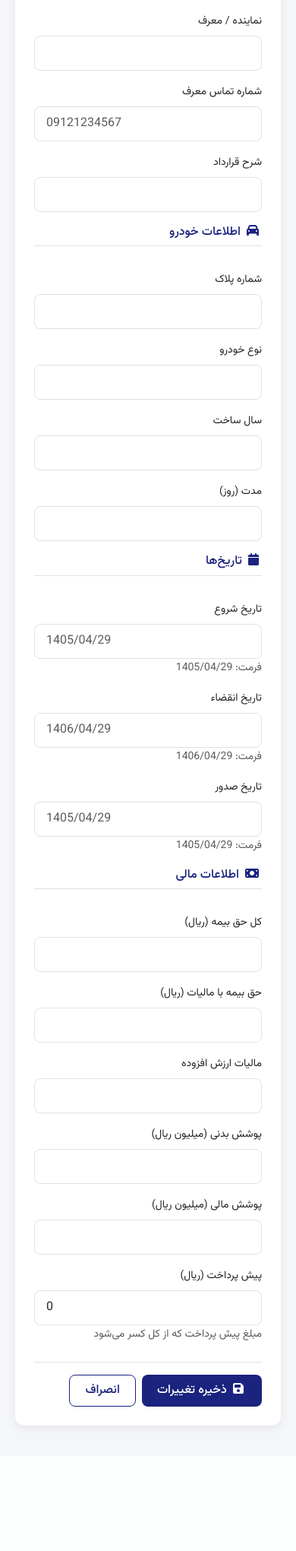
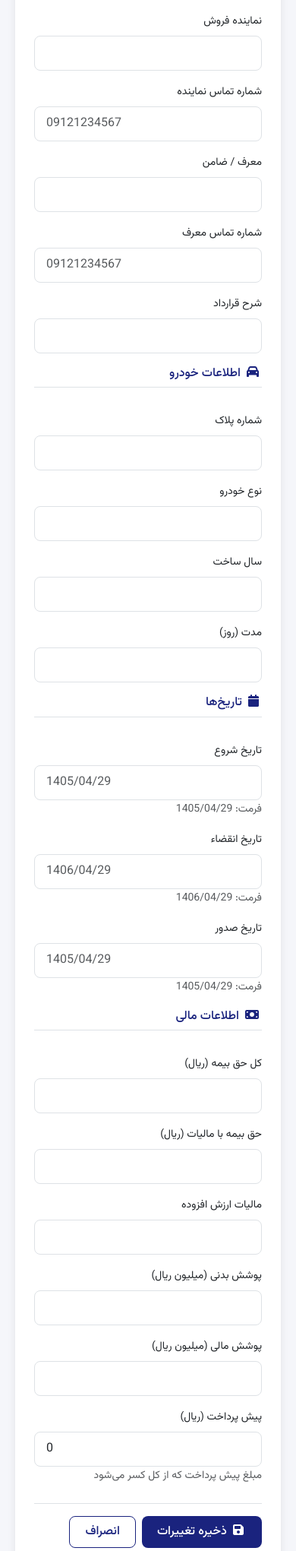
Before and after one commit to persiansun/insurance-accounting, a Django app: template policies/templates/policies/policy_edit.html in a window 390 px wide. Shown: the part 1053-3094 px from the top of the page at 76% size. Before the commit the page ends 2934 px from the top, so only its background shows below. Run offline with Django 5.2, Linux system fonts and the light colour scheme; the template is opened without the code that fills it: values that come from a table or form of the project are taken from there, others are empty.

Commit message:
Add introducer (معرف/ضامن) fields

```diff
--- a/policies/admin.py
+++ b/policies/admin.py
@@ -49,7 +49,8 @@ class InsurancePolicyAdmin(admin.ModelAdmin):
         }),
         ('اطلاعات تکمیلی', {
             'fields': (
-                'agent_name', 'agent_phone', 'archive_number', 'contract_number',
+                'agent_name', 'agent_phone', 'introducer_name', 'introducer_phone',
+                'archive_number', 'contract_number',
                 'raw_data'
             )
         }),
--- a/policies/forms.py
+++ b/policies/forms.py
@@ -181,7 +181,8 @@ class PolicyEditForm(forms.ModelForm):
             'total_premium', 'total_with_tax', 'vat',
             'body_coverage', 'financial_coverage', 'vehicle_value',
             'down_payment',
-            'agent_name', 'agent_phone', 'contract_description', 'status',
+            'agent_name', 'agent_phone', 'introducer_name', 'introducer_phone',
+            'contract_description', 'status',
         ]
         widgets = {
             'insurance_type': forms.Select(attrs={'class': 'form-select'}),
@@ -223,6 +224,10 @@ class PolicyEditForm(forms.ModelForm):
             'agent_phone': forms.TextInput(attrs={
                 'class': 'form-control', 'dir': 'ltr', 'placeholder': '09121234567'
             }),
+            'introducer_name': forms.TextInput(attrs={'class': 'form-control'}),
+            'introducer_phone': forms.TextInput(attrs={
+                'class': 'form-control', 'dir': 'ltr', 'placeholder': '09121234567'
+            }),
             'contract_description': forms.TextInput(attrs={'class': 'form-control'}),
             'status': forms.Select(attrs={'class': 'form-select'}),
         }
@@ -246,8 +251,10 @@ class PolicyEditForm(forms.ModelForm):
             'financial_coverage': 'پوشش مالی (میلیون ریال)',
             'vehicle_value': 'ارزش وسیله نقلیه (ریال)',
             'down_payment': 'پیش پرداخت (ریال)',
-            'agent_name': 'نماینده / معرف',
-            'agent_phone': 'شماره تماس معرف',
+            'agent_name': 'نماینده فروش',
+            'agent_phone': 'شماره تماس نماینده',
+            'introducer_name': 'معرف / ضامن',
+            'introducer_phone': 'شماره تماس معرف',
             'contract_description': 'شرح قرارداد',
             'status': 'وضعیت',
         }
--- a/policies/models.py
+++ b/policies/models.py
@@ -94,14 +94,24 @@ class InsurancePolicy(models.Model):
         help_text='مخصوص بیمه بدنه'
     )
 
-    # Agent info
+    # Agent info (نماینده فروش)
     agent_name = models.CharField(
-        'معرف / نماینده', max_length=255, blank=True, null=True
+        'نماینده فروش', max_length=255, blank=True, null=True
     )
     agent_phone = models.CharField(
+        'شماره تماس نماینده', max_length=50, blank=True, null=True,
+        help_text='مثال: 09121234567'
+    )
+
+    # Introducer / Guarantor (معرف / ضامن)
+    introducer_name = models.CharField(
+        'معرف / ضامن', max_length=255, blank=True, null=True
+    )
+    introducer_phone = models.CharField(
         'شماره تماس معرف', max_length=50, blank=True, null=True,
         help_text='مثال: 09121234567'
     )
+
     archive_number = models.CharField(
         'شماره بایگانی', max_length=100, blank=True, null=True
     )
--- a/policies/templates/policies/policy_edit.html
+++ b/policies/templates/policies/policy_edit.html
@@ -90,6 +90,14 @@
             <div class="col-md-4">
                 <label class="form-label small">{{ form.agent_phone.label }}</label>
                 {{ form.agent_phone }}
+            </div>
+            <div class="col-md-4">
+                <label class="form-label small">{{ form.introducer_name.label }}</label>
+                {{ form.introducer_name }}
+            </div>
+            <div class="col-md-4">
+                <label class="form-label small">{{ form.introducer_phone.label }}</label>
+                {{ form.introducer_phone }}
             </div>
             <div class="col-12">
                 <label class="form-label small">{{ form.contract_description.label }}</label>
```
Also changed, not shown: policies/templates/policies/policy_detail.html (+10 -2 lines), policies/migrations/0011_introducer_fields.py (added).
